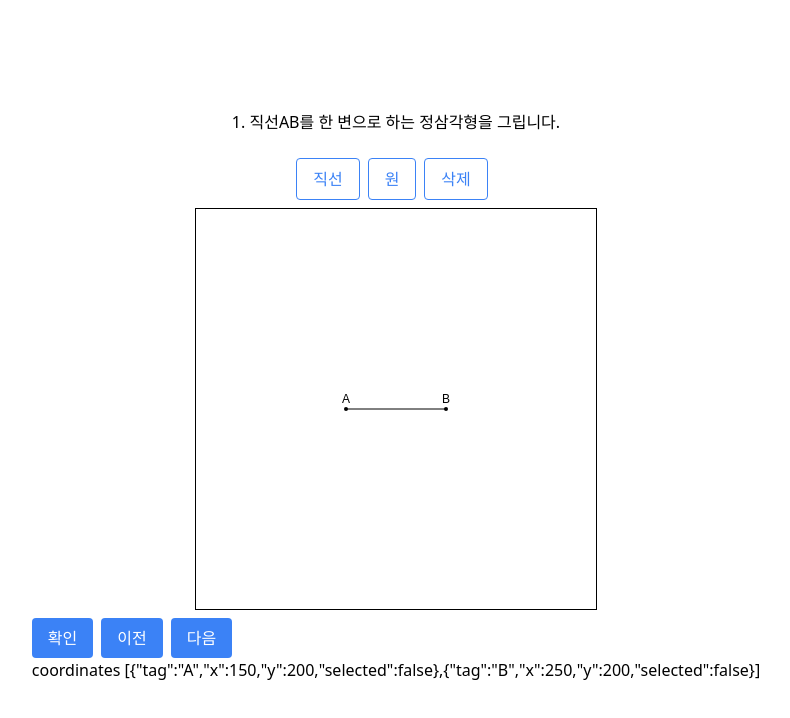
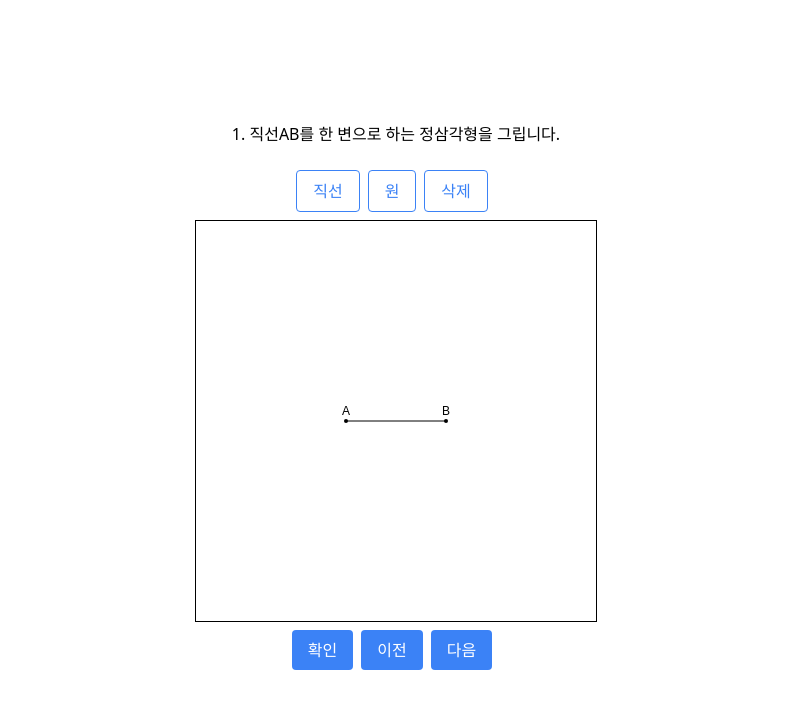
Before and after one commit to KimMH853/Euclidia, a React (Vite) app: page / in a window 1280 px wide. Shown: the top 718 px of the page, without its empty margins (244-1034 px from the left). Built offline with nearby package versions, Linux system fonts and the light colour scheme.

Commit message:
직선 연장 버그 test

```diff
--- a/src/App.tsx
+++ b/src/App.tsx
@@ -816,7 +816,7 @@ const App = () => {
 
         {isWrongAnswer && <div>정삼각형이 없어요</div>}
         {/* <div> shapes {JSON.stringify(shapes)}</div> */}
-        <div> coordinates {JSON.stringify(coordinates)}</div>
+        {/* <div> coordinates {JSON.stringify(coordinates)}</div> */}
       </div>
     </div>
   );
```
